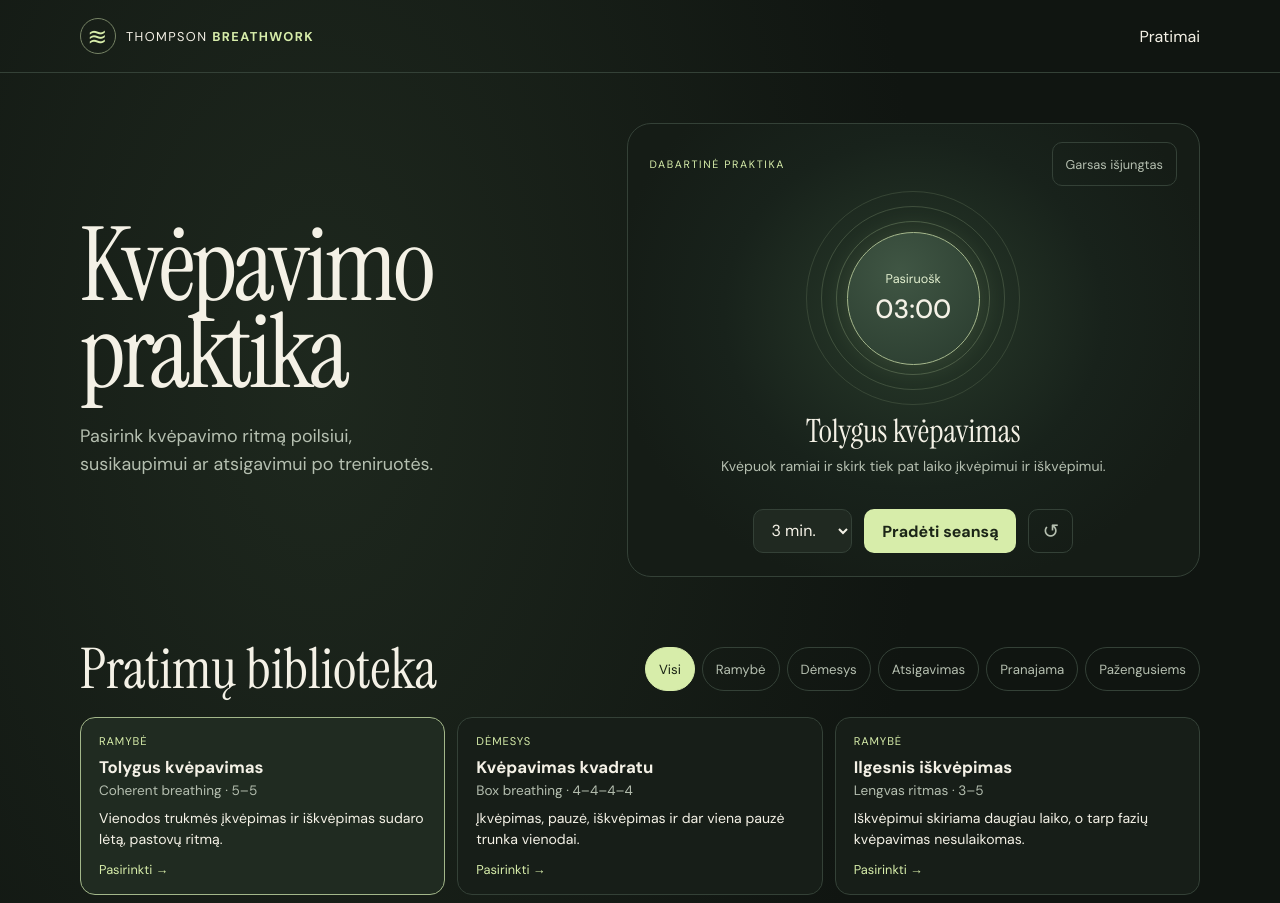
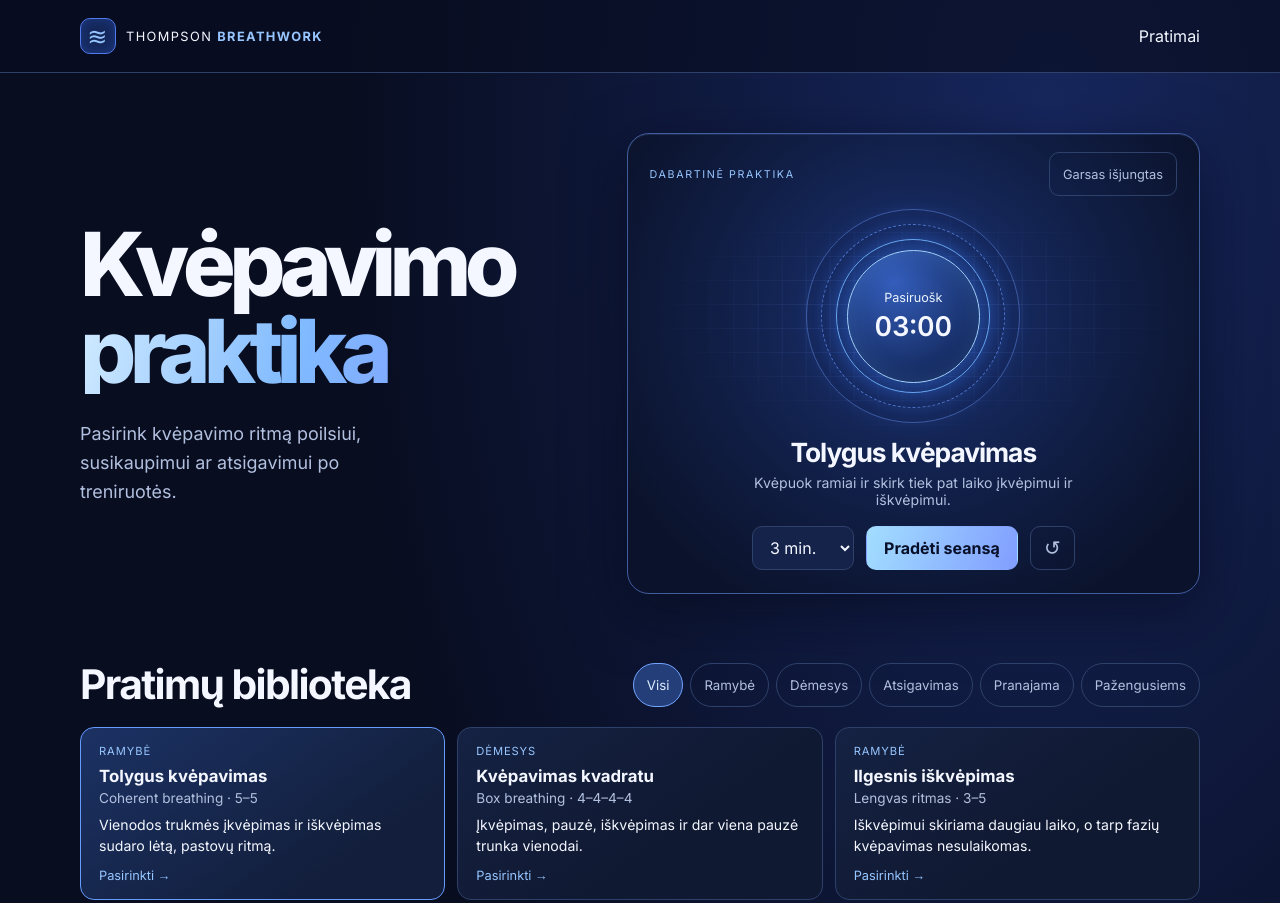
Before and after one commit to tomlebedev-cloud/thompson-breathwork, a plain HTML site: page index.html in a window 1280 px wide. Shown: the top 903 px of the page. Drawn offline with Linux system fonts and the light colour scheme.

Commit message:
Redesign Thompson Breathwork in electric blue

```diff
--- a/index.html
+++ b/index.html
@@ -3,7 +3,7 @@
 <head>
 <meta charset="utf-8">
 <meta name="viewport" content="width=device-width, initial-scale=1">
-<meta name="theme-color" content="#101511">
+<meta name="theme-color" content="#080d20">
 <meta name="description" content="Vedami kvėpavimo seansai ir kvėpavimo praktikų biblioteka.">
 <title>Thompson Breathwork</title>
 <link rel="stylesheet" href="./style.css">
@@ -13,7 +13,7 @@
 <header class="bar"><div class="wrap top"><a class="brand" href="./"><span class="mark" aria-hidden="true">≋</span><span>THOMPSON <b>BREATHWORK</b></span></a><a href="#biblioteka">Pratimai</a></div></header>
 <main class="wrap">
 <section class="hero" aria-labelledby="intro">
-  <div class="intro"><h1 id="intro">Kvėpavimo<br> praktika</h1><p>Pasirink kvėpavimo ritmą poilsiui, susikaupimui ar atsigavimui po treniruotės.</p></div>
+  <div class="intro"><h1 id="intro">Kvėpavimo <span>praktika</span></h1><p>Pasirink kvėpavimo ritmą poilsiui, susikaupimui ar atsigavimui po treniruotės.</p></div>
   <div class="player" id="seansas">
     <div class="player-top"><span>DABARTINĖ PRAKTIKA</span><button id="sound" class="quiet" type="button" aria-pressed="false">Garsas išjungtas</button></div>
     <div class="stage"><div class="ring"></div><div class="ring"></div><div class="ring"></div><div id="orb"><span id="phase" aria-live="polite">Pasiruošk</span><strong id="clock">03:00</strong></div></div>
--- a/style.css
+++ b/style.css
@@ -1,65 +1,68 @@
-@import url('https://fonts.googleapis.com/css2?family=DM+Sans:wght@400;500;600;700&family=Instrument+Serif:ital@0;1&display=swap');
+@import url('https://fonts.googleapis.com/css2?family=Inter:wght@400;500;600;700;800&display=swap');
 
-:root{color-scheme:dark;--bg:#101511;--surface:#171e18;--ink:#f4f1e6;--muted:#b5bfb0;--lime:#d7edaa;--line:#344137;font:16px 'DM Sans',system-ui,sans-serif}
+:root{color-scheme:dark;--bg:#080d20;--surface:#101932;--ink:#f4f7ff;--muted:#b2c0df;--blue:#96c5ff;--line:#2e416a;font:16px Inter,system-ui,sans-serif}
 *{box-sizing:border-box}
-body{margin:0;background:radial-gradient(ellipse at 25% 19%,#1e281e 0,transparent 38rem),var(--bg);color:var(--ink)}
+body{margin:0;background:radial-gradient(ellipse at 82% 7%,#17275e 0,transparent 44rem),var(--bg);color:var(--ink)}
 .wrap{width:min(1120px,calc(100% - 48px));margin-inline:auto}
-.bar{border-bottom:1px solid var(--line)}
+.bar{border-bottom:1px solid var(--line);background:#080d20aa}
 .top,.section-head,.player-top,.controls{display:flex;align-items:center;justify-content:space-between;gap:12px}
 .top{min-height:72px}
-a{color:var(--lime);text-underline-offset:4px}
+a{color:var(--blue);text-underline-offset:4px}
 .top a{text-decoration:none;color:var(--ink)}
+.top a:hover{color:var(--blue)}
 .brand{display:flex;align-items:center;gap:10px;font-size:.8rem;letter-spacing:.11em}
-.brand b{color:var(--lime)}
-.mark{display:grid;place-items:center;width:36px;height:36px;border:1px solid #768365;border-radius:50%;font-size:1.5rem;color:var(--lime)}
-.hero{display:grid;grid-template-columns:1fr 1.15fr;gap:48px;align-items:center;padding:50px 0 64px}
-h1,h2{font-family:'Instrument Serif',Georgia,serif;font-weight:400;margin:0}
-h1{font-size:clamp(3.6rem,8vw,7.6rem);line-height:.85;letter-spacing:-.035em}
+.brand b{color:var(--blue)}
+.mark{display:grid;place-items:center;width:36px;height:36px;border:1px solid #527bee;border-radius:10px;font-size:1.5rem;color:var(--blue);background:#142759;box-shadow:inset 0 0 12px #3770ff45}
+.hero{display:grid;grid-template-columns:1fr 1.15fr;gap:48px;align-items:center;padding:60px 0 68px}
+h1,h2{font-weight:700;margin:0;letter-spacing:-.04em}
+h1{font-size:clamp(2.8rem,6.9vw,6.25rem);font-weight:800;line-height:.98;letter-spacing:-.075em}
+h1 span{display:block;color:#9ac8ff;background:linear-gradient(105deg,#d1ebff 0%,#80baff 44%,#8294ff 95%);background-clip:text;-webkit-background-clip:text;-webkit-text-fill-color:transparent}
 .intro p{color:var(--muted);max-width:29ch;font-size:1.12rem;line-height:1.6;margin:26px 0 0}
-.player{text-align:center;padding:18px 22px 23px;border:1px solid var(--line);border-radius:24px;background:radial-gradient(ellipse at 50% 42%,#293b2b 0,#18221b 47%,#151c16 76%)}
-.player-top{font-size:.67rem;letter-spacing:.15em;color:var(--lime);text-align:left}
-button,select{font:inherit;cursor:pointer;border:1px solid var(--line);border-radius:10px;min-height:44px;padding:8px 13px;background:#202921;color:var(--ink)}
-button:hover,select:hover{border-color:var(--lime)}
-button:focus-visible,a:focus-visible,select:focus-visible,summary:focus-visible{outline:2px solid var(--lime);outline-offset:4px}
+.player{text-align:center;padding:18px 22px 23px;border:1px solid #405d9d;border-radius:22px;background:radial-gradient(ellipse at 50% 39%,#1b3374 0,#101d43 52%,#0b132c 83%);box-shadow:0 18px 60px #03071788,inset 0 1px #83abff24}
+.player-top{font-size:.67rem;letter-spacing:.15em;color:var(--blue);text-align:left}
+button,select{font:inherit;cursor:pointer;border:1px solid var(--line);border-radius:10px;min-height:44px;padding:8px 13px;background:#15234a;color:var(--ink)}
+button:hover,select:hover{border-color:var(--blue)}
+button:focus-visible,a:focus-visible,select:focus-visible,summary:focus-visible{outline:2px solid var(--blue);outline-offset:4px}
 .quiet{background:transparent;color:var(--muted);font-size:.8rem}
-.stage{height:224px;position:relative;display:grid;place-items:center;isolation:isolate}
+.stage{height:240px;position:relative;display:grid;place-items:center;isolation:isolate}
+.stage::before{content:"";position:absolute;inset:0;z-index:-1;background:linear-gradient(#759eff29 1px,transparent 1px),linear-gradient(90deg,#759eff29 1px,transparent 1px);background-size:24px 24px;background-position:center;mask-image:radial-gradient(ellipse,#000,transparent 72%)}
 .stage>*{grid-area:1/1;border-radius:50%}
-.ring{width:214px;aspect-ratio:1;border:1px solid #52634c;opacity:.48}
-.ring:nth-child(2){width:184px;opacity:.64}
-.ring:nth-child(3){width:154px;opacity:.85}
-#orb{width:133px;aspect-ratio:1;display:grid;align-content:center;gap:5px;background:radial-gradient(circle at 40% 30%,#405644,#293b2e);border:1px solid #a6b88d;box-shadow:0 0 28px #b9d79522;transform:scale(var(--scale,1))}
-#phase{font-size:.79rem;color:#e2efcf}
-#clock{font-size:1.65rem;font-weight:500;font-variant-numeric:tabular-nums}
-.player h2{font-size:2rem}
+.ring{width:214px;aspect-ratio:1;border:1px solid #6b98ff;box-shadow:0 0 16px #497fff44;opacity:.45}
+.ring:nth-child(2){width:184px;opacity:.68;border-style:dashed}
+.ring:nth-child(3){width:154px;opacity:.9;border-color:#77baff}
+#orb{width:133px;aspect-ratio:1;display:grid;align-content:center;gap:5px;background:radial-gradient(circle at 35% 24%,#345ebc,#14295d 76%);border:1px solid #a3d3ff;box-shadow:0 0 30px #397dff8c,inset 0 1px 22px #69adff36;transform:scale(var(--scale,1))}
+#phase{font-size:.79rem;color:#edf5ff}
+#clock{font-size:1.7rem;font-weight:600;font-variant-numeric:tabular-nums}
+.player h2{font-size:clamp(1.28rem,3.5vw,1.65rem);line-height:1.25}
 #instruction{color:var(--muted);min-height:2.8em;margin:5px auto 13px;font-size:.88rem;max-width:40ch}
 .controls{justify-content:center}
-#toggle{background:var(--lime);color:#1b2517;font-weight:700;border-color:transparent;min-width:152px}
-#toggle:hover{background:#e8f9c8}
+#toggle{background:linear-gradient(110deg,#a2deff,#819dff);color:#080f28;font-weight:700;border-color:transparent;min-width:152px}
+#toggle:hover{background:linear-gradient(110deg,#c9edff,#a6bbff);box-shadow:0 0 20px #6393ff66}
 #reset{font-size:1.25rem;min-width:44px}
 .section-head{margin-bottom:20px;flex-wrap:wrap}
-.section-head h2{font-size:clamp(2.4rem,5vw,3.5rem);line-height:1}
+.section-head h2{font-size:clamp(1.65rem,4vw,2.55rem);line-height:1.1}
 .filters{display:flex;gap:7px;flex-wrap:wrap}
 .filters button{border-radius:24px;background:transparent;font-size:.83rem;color:var(--muted)}
-.filters [aria-pressed=true]{background:var(--lime);color:#172113;border-color:var(--lime)}
+.filters [aria-pressed=true]{background:#233e79;color:#e0eeff;border-color:#73a5ff}
 .cards{display:grid;grid-template-columns:repeat(3,1fr);gap:12px}
-.card{display:flex;flex-direction:column;align-items:flex-start;min-width:0;text-align:left;border-radius:15px;padding:16px 18px;background:var(--surface);min-height:145px}
-.card:hover,.card[data-active=true]{background:#202b21;border-color:#a3b78a}
-.card small{color:var(--lime);font-size:.7rem;letter-spacing:.08em;text-transform:uppercase}
+.card{display:flex;flex-direction:column;align-items:flex-start;min-width:0;text-align:left;border-radius:14px;padding:16px 18px;background:linear-gradient(145deg,#152243,var(--surface) 60%);min-height:145px}
+.card:hover,.card[data-active=true]{background:linear-gradient(145deg,#1c3264,#121e3b 75%);border-color:#679cff}
+.card small{color:var(--blue);font-size:.7rem;letter-spacing:.08em;text-transform:uppercase}
 .card strong{margin-top:8px;font-size:1.05rem}
 .card span{color:var(--muted);margin-top:4px;font-size:.85rem}
-.card .action{margin-top:auto;padding-top:12px;color:var(--lime);font-size:.8rem}
+.card .action{margin-top:auto;padding-top:12px;color:var(--blue);font-size:.8rem}
 .safety{margin-top:25px;border-top:1px solid var(--line);padding:18px 0;color:var(--muted);line-height:1.6}
 summary{cursor:pointer;color:var(--ink)}
 footer{color:var(--muted);padding:18px 0 32px;font-size:.8rem}
 dialog{width:min(460px,calc(100% - 32px));padding:25px;background:var(--surface);border:1px solid var(--line);border-radius:18px;color:var(--ink)}
-dialog::backdrop{background:#080c09cc}
-dialog h2{font-size:2.3rem}
+dialog::backdrop{background:#050919dc}
+dialog h2{font-size:1.85rem}
 dialog p{line-height:1.65;color:var(--muted)}
 .close{float:right;font-size:1.2rem}
 .sr-only{position:absolute;width:1px;height:1px;overflow:hidden;clip-path:inset(50%)}
 @media(max-width:830px){.hero{gap:24px}.cards{grid-template-columns:repeat(2,1fr)}}
-@media(max-width:640px){.wrap{width:calc(100% - 32px)}.hero{grid-template-columns:1fr;padding:32px 0 44px}.hero h1 br{display:none}.intro p{margin-top:15px;max-width:36ch}.top{min-height:62px}.stage{height:205px}.ring{width:196px}.player{padding-inline:12px}.card{padding:14px}.section-head{gap:16px}}
-@media(max-width:360px){.brand{font-size:.65rem}.controls{gap:5px}.cards{grid-template-columns:1fr}}
+@media(max-width:640px){.wrap{width:calc(100% - 32px)}.hero{grid-template-columns:1fr;padding:32px 0 44px}h1{font-size:clamp(2.8rem,11vw,4.5rem)}.intro p{margin-top:15px;max-width:36ch}.top{min-height:62px}.stage{height:205px}.ring{width:196px}.player{padding-inline:12px}.card{padding:14px}.cards{grid-template-columns:1fr}.section-head{gap:16px}}
+@media(max-width:360px){.brand{font-size:.65rem}.controls{gap:5px} #toggle{min-width:0}}
 @media(prefers-reduced-motion:reduce){#orb{transform:none}}
 .card .description{color:var(--ink);font-size:.88rem;line-height:1.45;margin-top:9px}
 #practice-source:not([hidden]){display:inline-block;margin:0 0 12px;font-size:.8rem}
```
